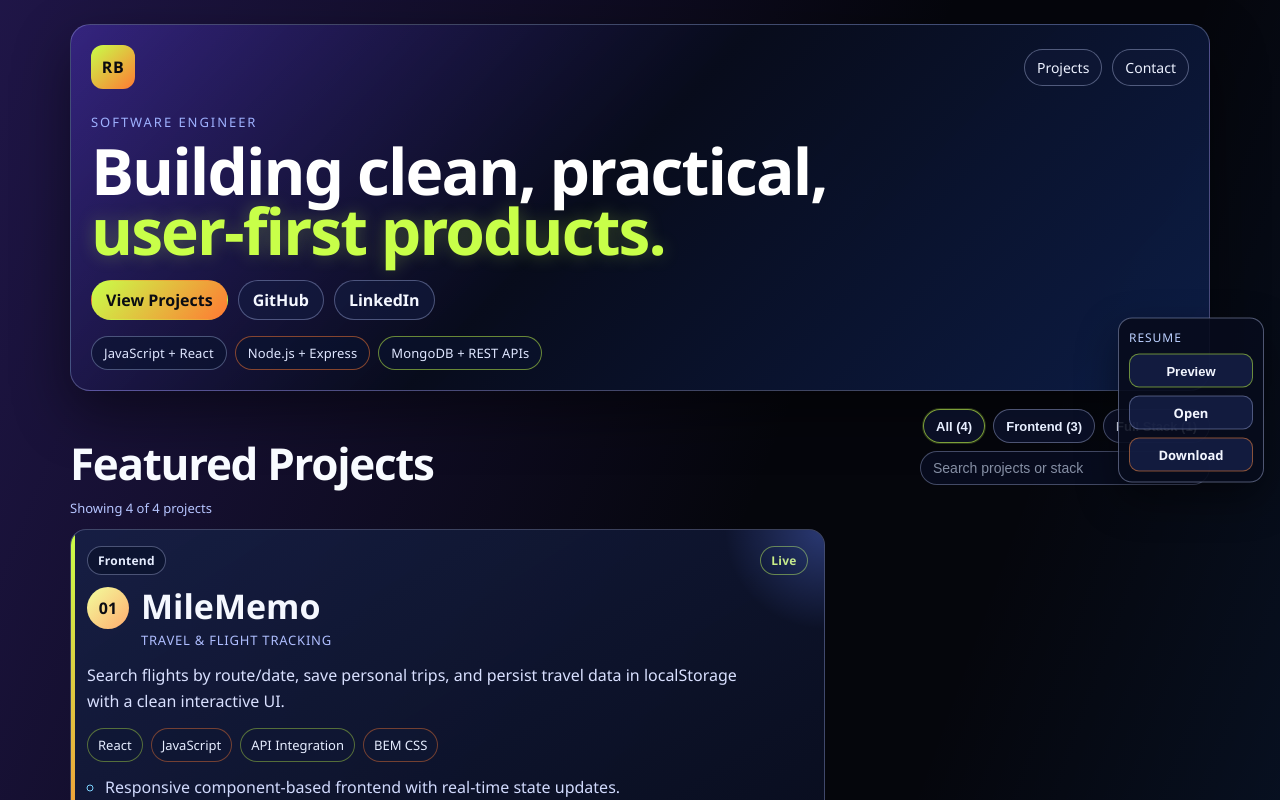
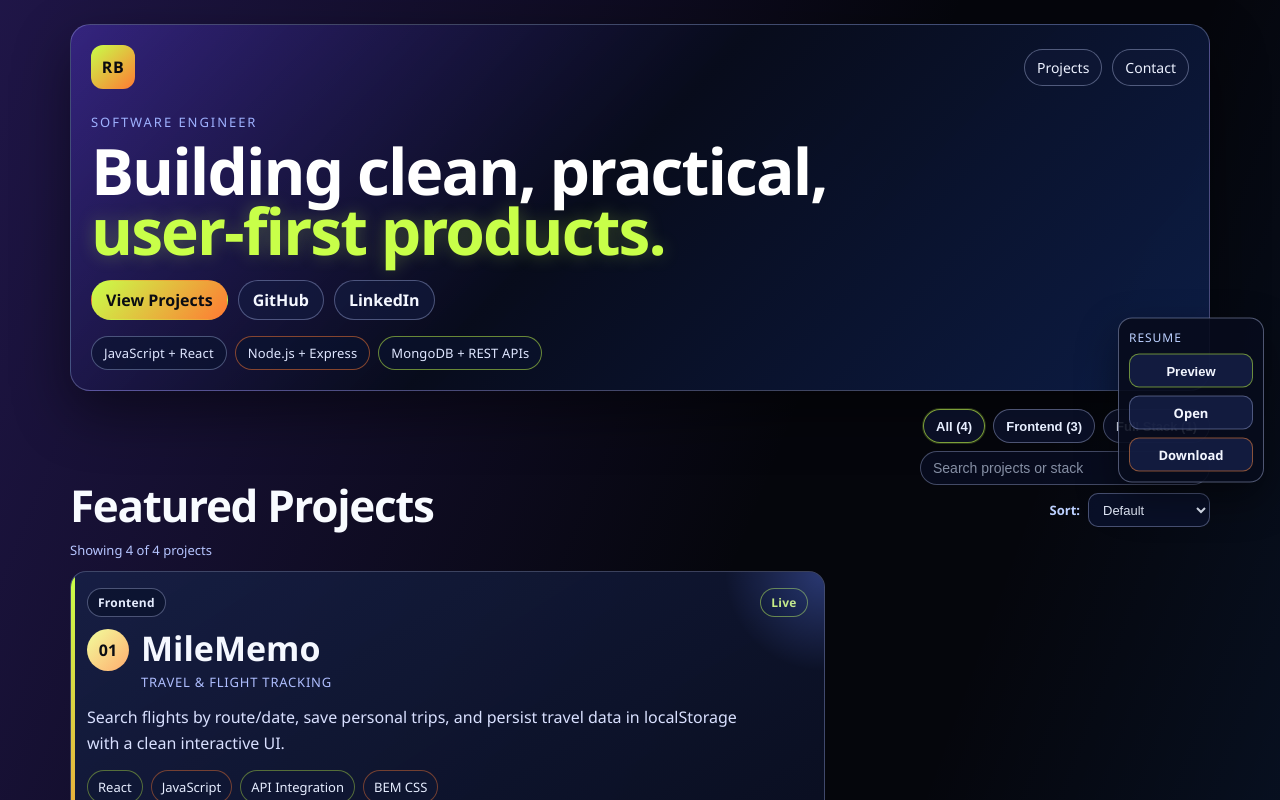
Before and after one commit to roeibaram/portfolio, a React (Vite) app: page / in a window 1280 px wide. Shown: the top 800 px of the page. Built offline with nearby package versions, Linux system fonts and the light colour scheme.

Commit message:
Add project sorting controls to portfolio explorer

```diff
--- a/src/components/Main/Main.css
+++ b/src/components/Main/Main.css
@@ -107,6 +107,25 @@
   cursor: pointer;
 }
 
+.main__sort-label {
+  display: inline-flex;
+  align-items: center;
+  gap: 8px;
+  font-size: 13px;
+  font-weight: 600;
+  color: #bcd0ff;
+}
+
+.main__sort-select {
+  min-height: 34px;
+  border-radius: 10px;
+  border: 1px solid rgba(190, 203, 255, 0.35);
+  background: rgba(11, 18, 44, 0.88);
+  color: #e8f0ff;
+  padding: 0 10px;
+  font-size: 13px;
+}
+
 .main__results {
   margin: 0 0 12px;
   color: #b6c5ff;
--- a/src/components/Main/Main.jsx
+++ b/src/components/Main/Main.jsx
@@ -72,6 +72,7 @@ const projects = [
 function Main() {
   const [activeFilter, setActiveFilter] = useState("All");
   const [searchQuery, setSearchQuery] = useState("");
+  const [sortMode, setSortMode] = useState("manual");
 
   const filters = useMemo(
     () => ["All", ...new Set(projects.map((project) => project.category))],
@@ -91,7 +92,7 @@ function Main() {
   const filteredProjects = useMemo(() => {
     const normalizedSearch = searchQuery.trim().toLowerCase();
 
-    return projects.filter((project) => {
+    const result = projects.filter((project) => {
       const matchesCategory =
         activeFilter === "All" || project.category === activeFilter;
 
@@ -114,7 +115,17 @@ function Main() {
 
       return searchValue.includes(normalizedSearch);
     });
-  }, [activeFilter, searchQuery]);
+
+    if (sortMode === "name") {
+      return [...result].sort((a, b) => a.name.localeCompare(b.name));
+    }
+
+    if (sortMode === "stack") {
+      return [...result].sort((a, b) => b.stack.length - a.stack.length);
+    }
+
+    return result;
+  }, [activeFilter, searchQuery, sortMode]);
 
   return (
     <main className="main">
@@ -159,6 +170,19 @@ function Main() {
                 </button>
               ) : null}
             </div>
+
+            <label className="main__sort-label">
+              Sort:
+              <select
+                className="main__sort-select"
+                value={sortMode}
+                onChange={(event) => setSortMode(event.target.value)}
+              >
+                <option value="manual">Default</option>
+                <option value="name">Name (A-Z)</option>
+                <option value="stack">Largest Stack</option>
+              </select>
+            </label>
           </div>
         </div>
 
```
